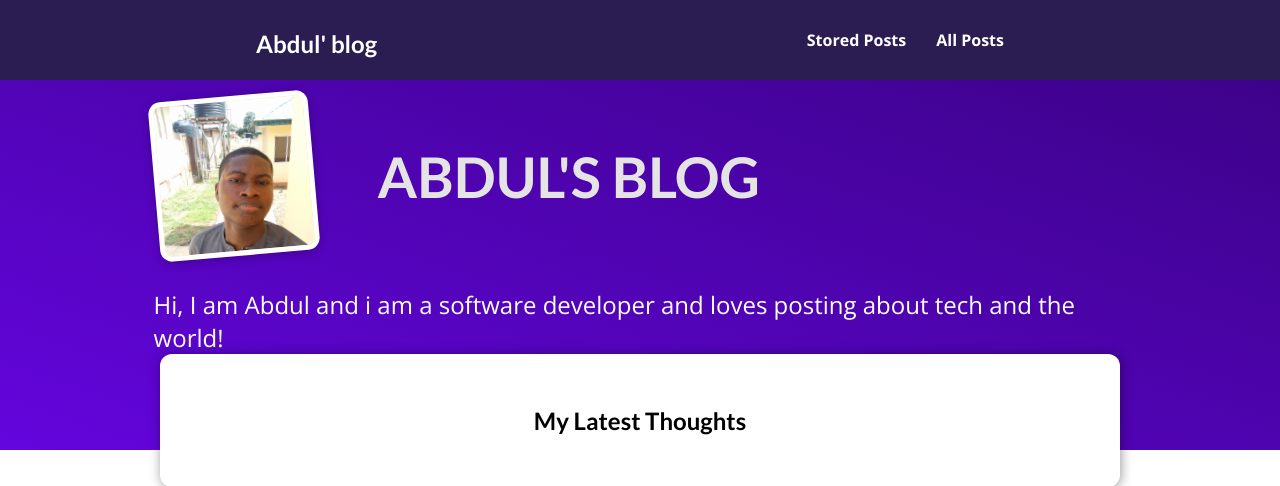
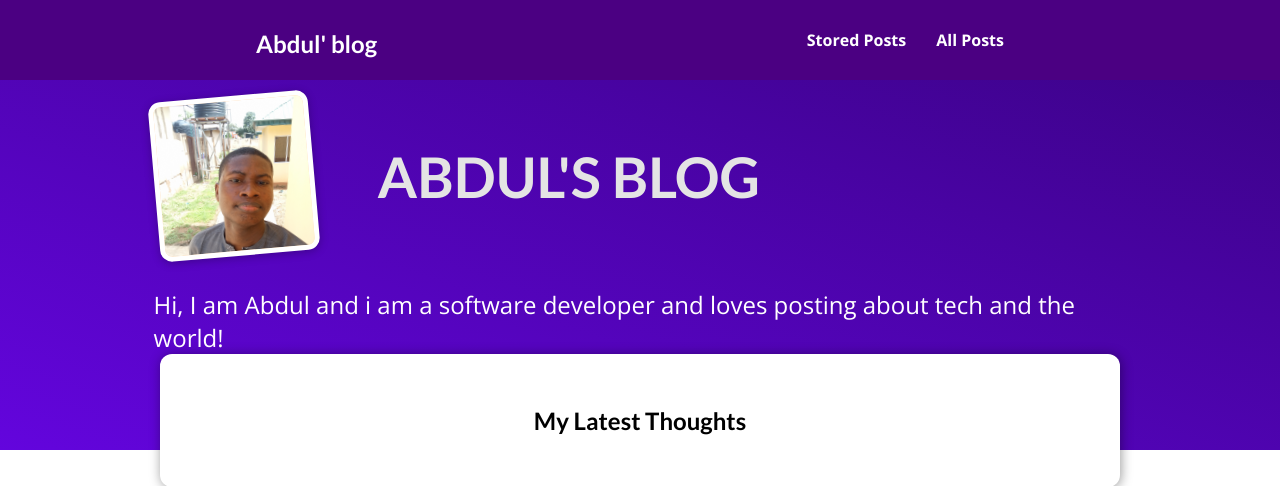
Before and after one commit to Abdul-abiola/django-blog-site, a Django app: page / in a window 1280 px wide. Shown: the top 486 px of the page. Run offline with Django 5.2, Linux system fonts and the light colour scheme; data that the repository does not hold is empty.

Commit message:
Update app.css

```diff
--- a/static/app.css
+++ b/static/app.css
@@ -22,11 +22,11 @@ h3 {
 #main-navigation {
   width: 100%;
   height: 5rem;
-  background-color: #2b1d52;
+  background-color: #4b0082;
   display: flex;
-  justify-content: space-between;
+  justify-content: flex-start;
   align-items: center;
-  padding: 0 50%;
+  padding: 0 5%;
   box-sizing: border-box;
   position: relative;
 }
@@ -35,7 +35,9 @@ h3 {
   gap: 20px;
   margin-right: 20px;
 }
-
+#main-navigation h1 {
+  margin-right: 50px;
+}
 #main-navigation a {
   text-decoration: none;
   color: white;
```
